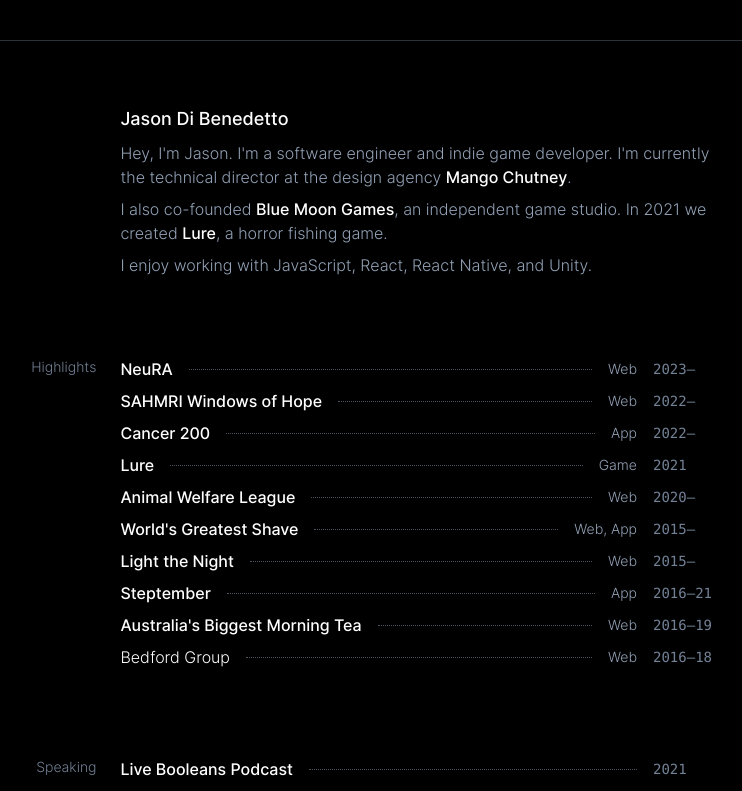
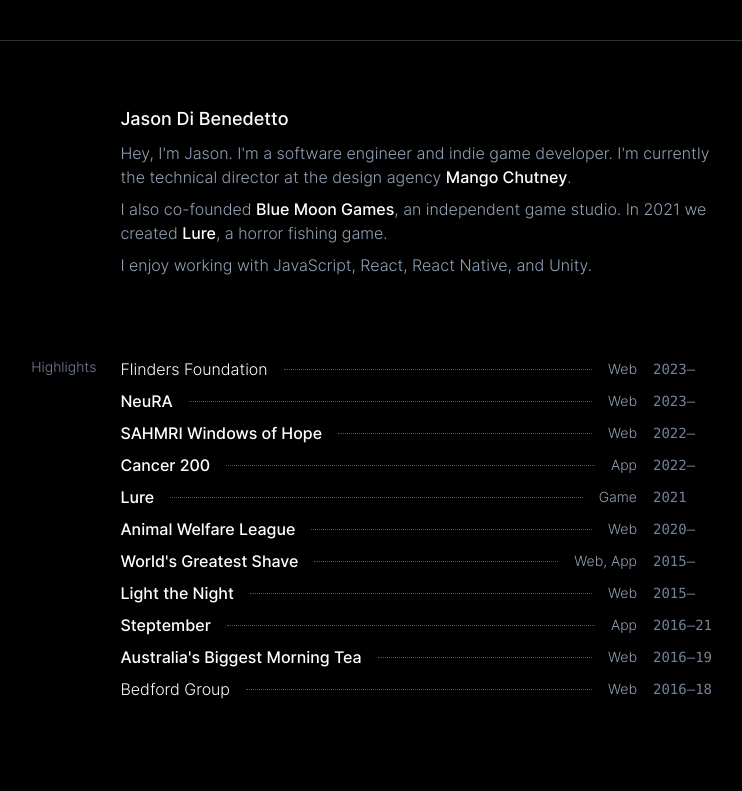
Before and after one commit to jasondibenedetto/portfolio, a Next.js app: page / in a window 1280 px wide. Shown: the top 791 px of the page, without its empty margins (283-1025 px from the left). Built offline with nearby package versions, Linux system fonts and the light colour scheme.

Commit message:
flinders foundation

```diff
--- a/pages/index.tsx
+++ b/pages/index.tsx
@@ -89,6 +89,16 @@
               <h2 className="text-sm font-light text-gray-dark">Highlights</h2>
             </div>
             <div>
+              <span className="group mb-2 flex items-center justify-between">
+                <strong className="text-sm font-light text-white sm:text-base">
+                  Flinders Foundation
+                </strong>
+                <span className="mx-2 flex-1 border-b border-dotted border-gray/50 sm:mx-4" />
+                <span className="mr-4 text-sm font-light text-gray">Web</span>
+                <span className="w-16 font-mono text-sm font-light text-gray-dark">
+                  2023&ndash;
+                </span>
+              </span>
               <a
                 href="https://mangochutney.com.au/work/neura"
                 target="_blank"
```
